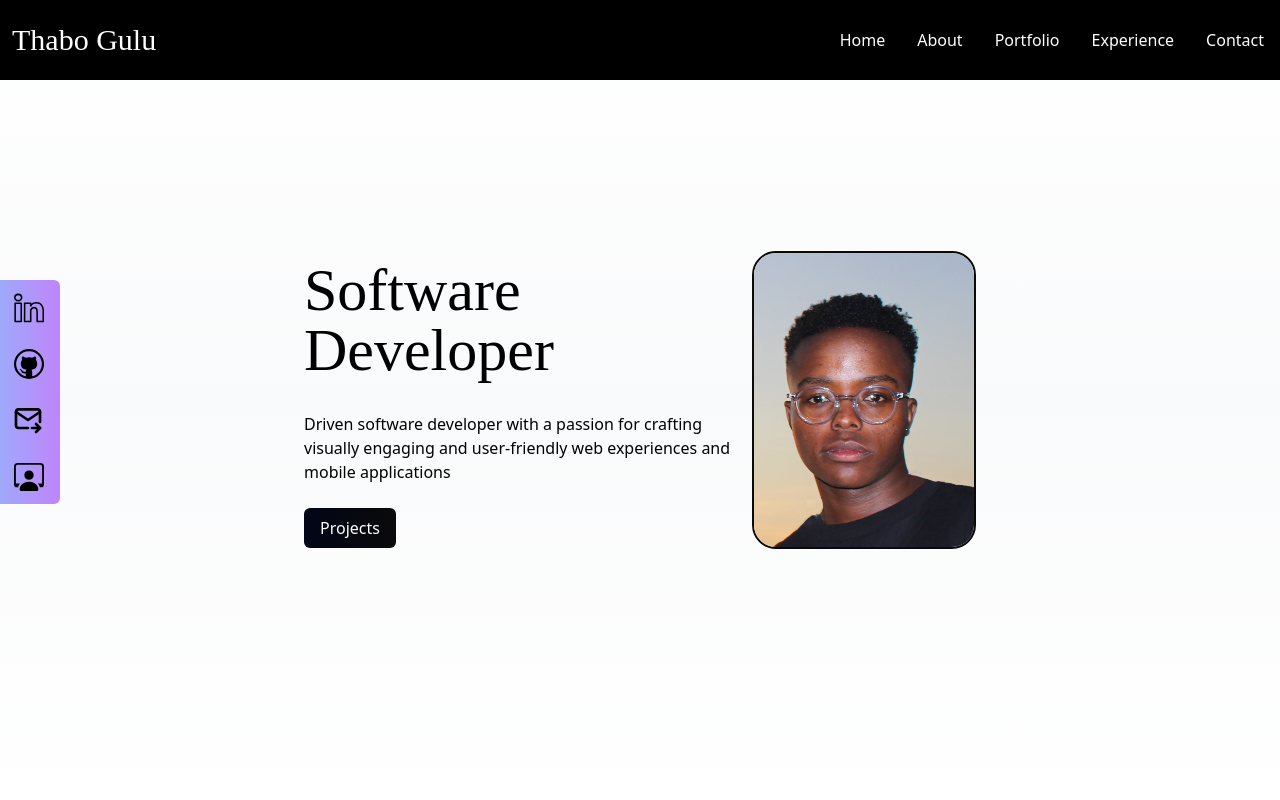
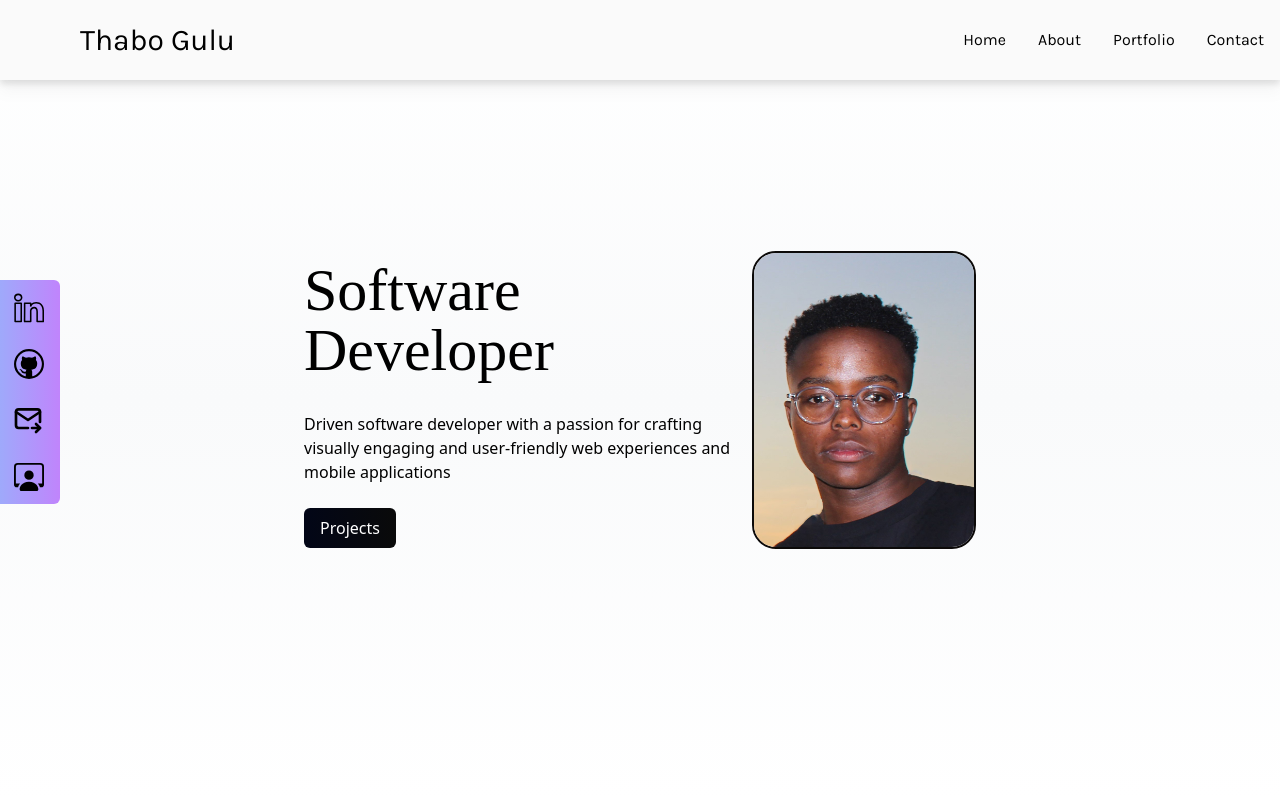
Before and after one commit to tgulu/Portfolio, a React (Create React App) app: page / in a window 1280 px wide. Shown: the top 800 px of the page. Built offline with nearby package versions, Linux system fonts and the light colour scheme; a web font is replaced by a local one.

Commit message:
change color for mobile nav-menu, add comments

```diff
--- a/src/components/NavBar.jsx
+++ b/src/components/NavBar.jsx
@@ -3,29 +3,32 @@ import { FaBars, FaTimes } from "react-icons/fa";
 import { Link } from "react-scroll";
 
 const NavBar = () => {
-  const [nav, setNav] = useState(false);
-  const [fontIndex, setFontIndex] = useState(0);
+  const [nav, setNav] = useState(false); // State to toggle mobile navigation menu
+  const [fontIndex, setFontIndex] = useState(0); // State to track the font index for rotating fonts
 
   const fonts = [
-    "font-jazz",
-    "font-rise",
+    // Array of fonts to rotate between; only "font-signature" is currently active
+    // "font-jazz",
+    // "font-rise",
     "font-signature",
-    "font-style",
-    "font-float",
-    "font-sedgwick",
-    "font-lilita",
-    "font-neue",
+    // "font-style",
+    // "font-float",
+    // "font-sedgwick",
+    // "font-lilita",
+    // "font-neue",
   ];
 
-  useEffect(() => {
-    const intervalId = setInterval(() => {
-      setFontIndex((fontIndex + 1) % fonts.length); // Update the font index at regular intervals
-    }, 1500);
+  // Uncomment below to rotate fonts at regular intervals
+  // useEffect(() => {
+  //   const intervalId = setInterval(() => {
+  //     setFontIndex((fontIndex + 1) % fonts.length); // Update the font index at regular intervals
+  //   }, 1500);
 
-    return () => clearInterval(intervalId);
-  }, [fontIndex, fonts.length]);
+  //   return () => clearInterval(intervalId); // Cleanup on unmount
+  // }, [fontIndex, fonts.length]);
 
   const links = [
+    // Navigation links for scrolling to different sections of the page
     {
       id: 1,
       link: "home",
@@ -38,10 +41,10 @@ const NavBar = () => {
       id: 3,
       link: "portfolio",
     },
-    {
-      id: 4,
-      link: "experience",
-    },
+    // {
+    //   id: 4,
+    //   link: "experience", // Optional link, currently commented out
+    // },
     {
       id: 5,
       link: "contact",
@@ -49,10 +52,10 @@ const NavBar = () => {
   ];
 
   return (
-    <div className="flex justify-between items-center w-full h-20 text-white bg-black fixed">
+    <div className="drop-shadow-lg flex justify-between items-center w-full h-20 text-black bg-[#fafafa] fixed">
       <div className="flex">
         <h1
-          className={`text-3xl cursor-pointer hover:scale-105 duration-200 ml-3  ${fonts[fontIndex]}`}
+          className={`text-3xl cursor-pointer hover:scale-105 duration-200 ml-20 ${fonts[fontIndex]}`} // Font change based on fontIndex
         >
           Thabo Gulu
         </h1>
@@ -62,31 +65,36 @@ const NavBar = () => {
         {links.map(({ id, link }) => (
           <li
             key={id}
-            className="px-4 cursor-pointer capitalize font-medium text-white hover:scale-125 duration-200"
+            className="px-4 cursor-pointer capitalize font-signature text-black hover:scale-125 duration-200"
           >
             <Link to={link} smooth duration={200}>
+              {" "}
+              {/* Smooth scroll for the link */}
               {link}
             </Link>
           </li>
         ))}
       </ul>
 
+      {/* Mobile menu toggle button */}
       <div
         onClick={() => setNav(!nav)}
         className="cursor-pointer pr-7 z-10 hover:scale-125 text-gray-500 md:hidden"
       >
-        {nav ? <FaTimes size={20} /> : <FaBars size={20} />}
+        {nav ? <FaTimes size={20} /> : <FaBars size={20} />}{" "}
+        {/* Display close or open icon */}
       </div>
 
+      {/* Mobile menu */}
       {nav && (
-        <ul className="flex flex-col justify-center items-center absolute top-0 left-0 w-full h-screen bg-gradient-to-b from-black to-gray-600 text=gray-600">
+        <ul className="flex flex-col justify-center items-center gap-8 font-light absolute top-0 left-0 w-full h-screen bg-[#f9fafb]">
           {links.map(({ id, link }) => (
             <li
               key={id}
               className="px-4 cursor-pointer capitalize py-6 text-4xl"
             >
               <Link
-                onClick={() => setNav(!nav)}
+                onClick={() => setNav(!nav)} // Close menu on link click
                 to={link}
                 smooth
                 duration={500}
```
